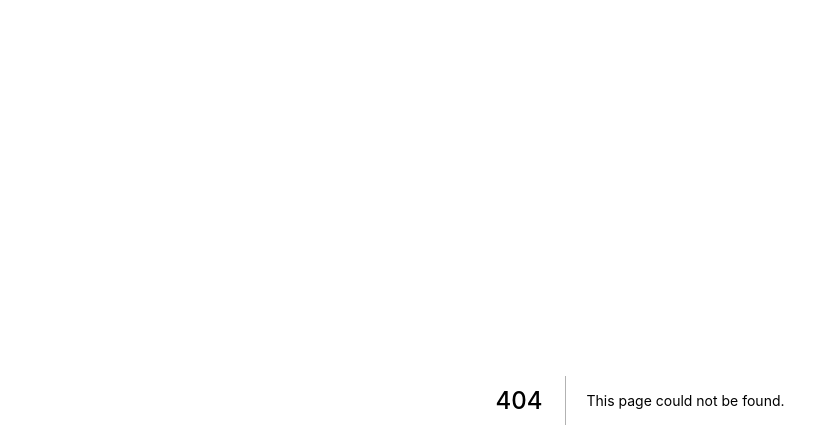
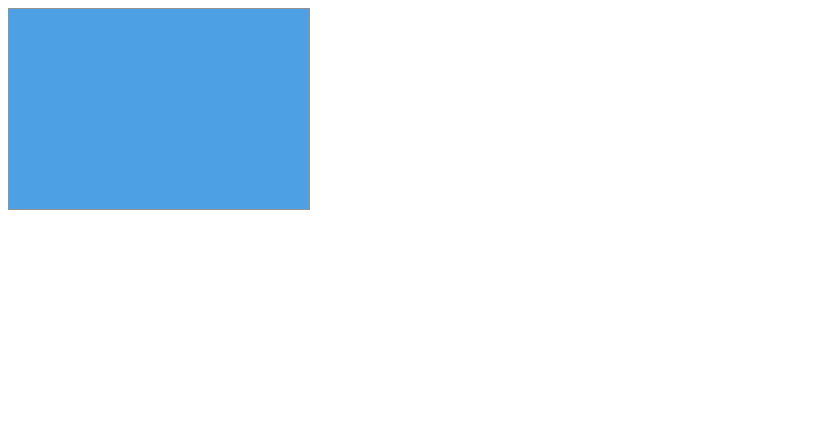
Before and after one commit to ko-yelie/easing-catalog, a Next.js app: page /rectangle in a window 1280 px wide. Before the commit this address had no page. Shown: the top 448 px of the page, without its empty margins (0-839 px from the left). Built offline with nearby package versions, Linux system fonts and the light colour scheme.

Commit message:
add rectangle page

```diff
--- a/pages/index.js
+++ b/pages/index.js
@@ -1,9 +1,11 @@
+import Link from 'next/link'
 import HelloWorld from '../components/hello-world'
 
 export default function Home() {
   return (
     <div className="app">
       <HelloWorld />
+      <Link href="rectangle">rectangle</Link>
     </div>
   )
 }
--- /dev/null
+++ b/pages/rectangle/index.js
@@ -0,0 +1,18 @@
+import { useEffect, useState } from 'react'
+import { className } from '../../utils/className'
+import styles from './index.module.scss'
+
+export default function Rectangle() {
+  const [show, setShow] = useState(false)
+
+  useEffect(() => {
+    setTimeout(() => {
+      setShow(true)
+    }, 1000)
+  })
+
+  return (
+    <div className={className(styles.rectangle, {[styles._show]: show})}>
+    </div>
+  )
+}
--- /dev/null
+++ b/pages/rectangle/index.module.scss
@@ -0,0 +1,25 @@
+.rectangle {
+  overflow: hidden;
+  position: relative;
+  width: 300px;
+  height: 200px;
+  border: 1px solid rgb(146, 146, 146);
+
+  &::after {
+    content: '';
+    position: absolute;
+    top: 0;
+    right: 0;
+    bottom: 0;
+    left: 0;
+    background-color: rgb(77, 160, 228);
+    transform: translateX(-100%);
+    transition: transform 1s cubic-bezier(0.075, 0.82, 0.165, 1);
+  }
+}
+
+._show {
+  &::after {
+    transform: translateX(0%);
+  }
+}
--- a/styles.scss
+++ b/styles.scss
@@ -1,5 +1,5 @@
 $backgroundColor: #2ecc71;
 
 .app {
-  background-color: $backgroundColor;
+  // background-color: $backgroundColor;
 }
--- /dev/null
+++ b/utils/className.js
@@ -0,0 +1,20 @@
+export function className(...args) {
+  const classNames = []
+  args.forEach(arg => {
+    switch (typeof arg) {
+      case 'string':
+        if (!!arg) {
+          classNames.push(arg)
+        }
+        break
+      case 'object':
+        Object.keys(arg).forEach((key) =>{
+          if (!!arg[key]) {
+            classNames.push(key)
+          }
+        })
+        break
+    }
+  })
+  return classNames.join(' ')
+}
```
